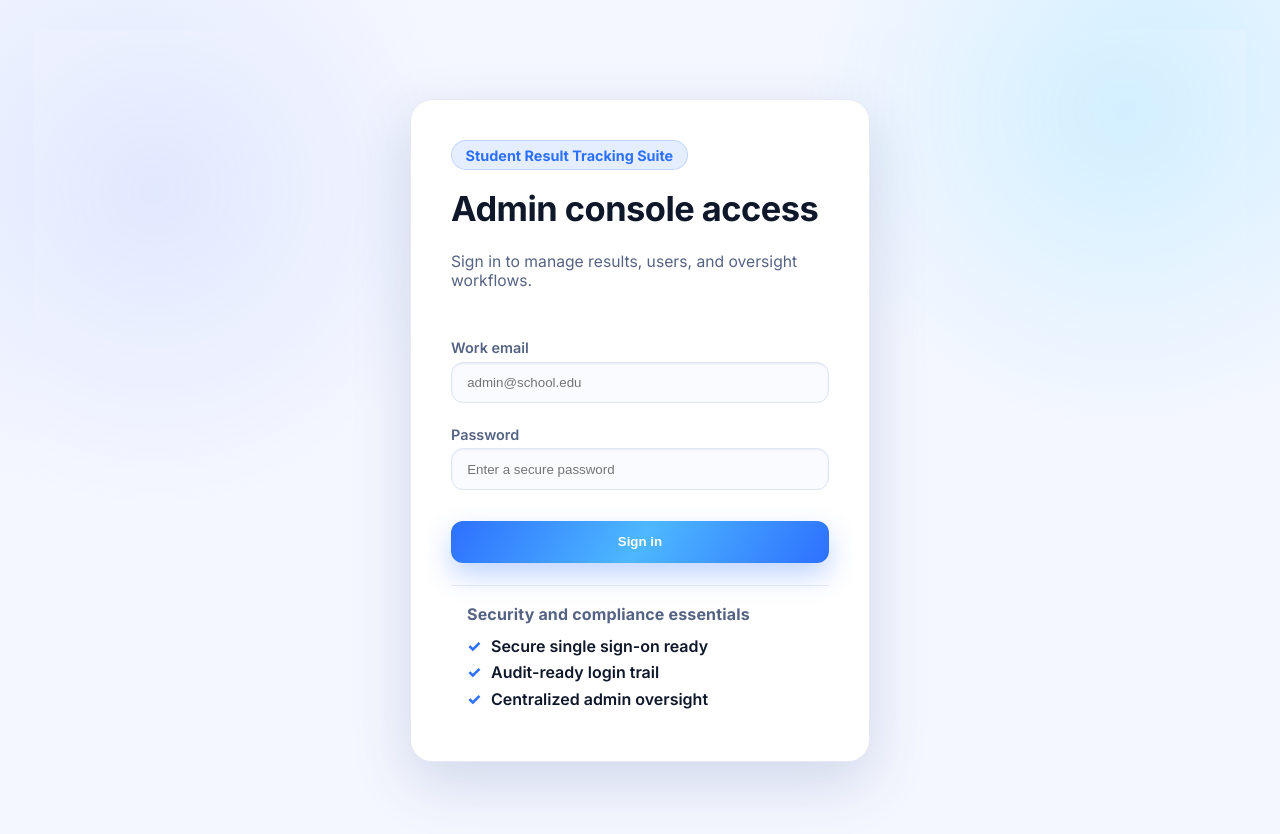
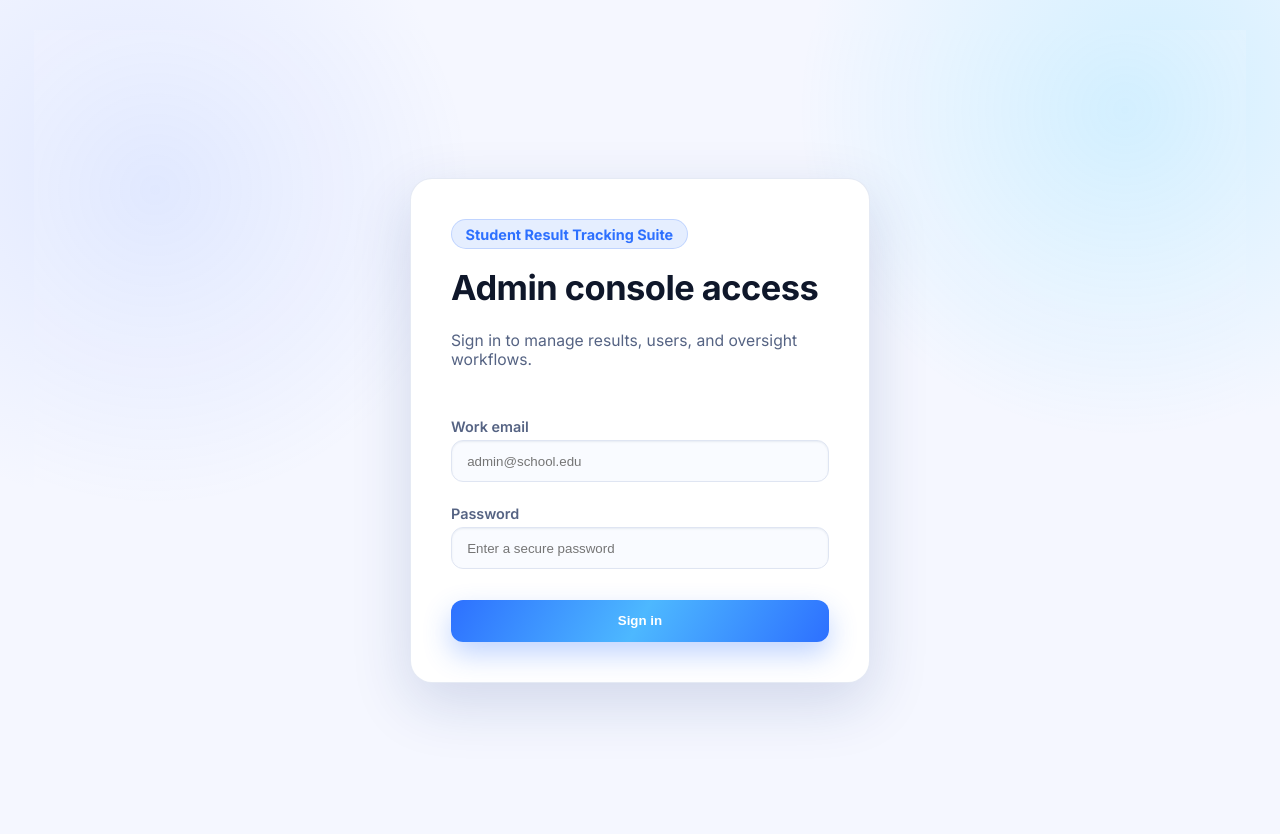
Before and after one commit to BADARRASHEED/Student-Result-Tracking, a Next.js app in the folder frontend/: page /login in a window 1280 px wide. Shown: the top 834 px of the page. Built offline with nearby package versions, Linux system fonts and the light colour scheme; no server answers.

Commit message:
Remove login page security checklist

```diff
--- a/frontend/app/globals.css
+++ b/frontend/app/globals.css
@@ -188,46 +188,6 @@ textarea:focus {
   font-weight: 600;
   color: var(--muted);
   font-size: 0.9rem;
-}
-
-.auth-meta {
-  margin-top: 0.25rem;
-  padding: 1.15rem 1rem 0.75rem;
-  border-top: 1px solid var(--border);
-  display: flex;
-  flex-direction: column;
-  gap: 0.75rem;
-  align-items: flex-start;
-}
-
-.auth-meta-title {
-  margin: 0;
-  color: var(--muted);
-  font-weight: 700;
-  letter-spacing: 0.01em;
-}
-
-.auth-meta-list {
-  margin: 0;
-  padding: 0;
-  list-style: none;
-  color: var(--text);
-  display: grid;
-  gap: 0.4rem;
-}
-
-.auth-meta-list li {
-  position: relative;
-  padding-left: 1.5rem;
-  font-weight: 600;
-}
-
-.auth-meta-list li::before {
-  content: "✓";
-  position: absolute;
-  left: 0;
-  color: var(--primary);
-  font-weight: 800;
 }
 
 .auth-footer {
--- a/frontend/app/login/page.tsx
+++ b/frontend/app/login/page.tsx
@@ -98,14 +98,6 @@ export default function LoginPage() {
             </button>
           </form>
 
-          <div className="auth-meta">
-            <p className="auth-meta-title">Security and compliance essentials</p>
-            <ul className="auth-meta-list">
-              <li>Secure single sign-on ready</li>
-              <li>Audit-ready login trail</li>
-              <li>Centralized admin oversight</li>
-            </ul>
-          </div>
         </div>
       </div>
     </div>
```
